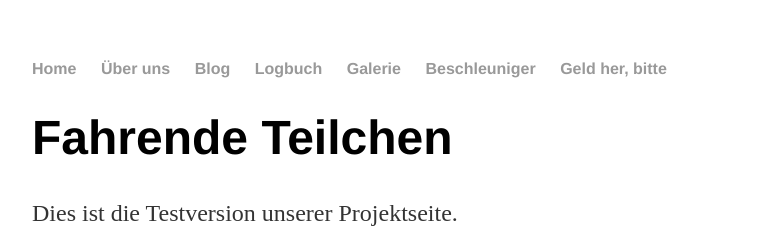
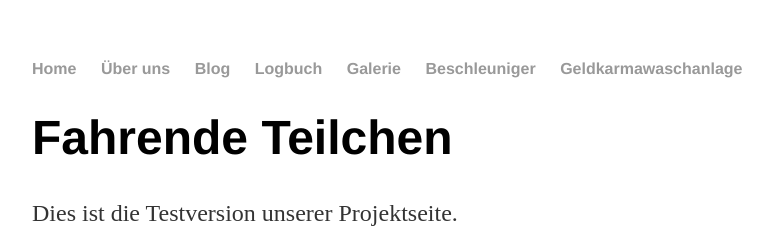
Before and after one commit to fahrendeteilchen/fahrendeteilchen.github.io, a Jekyll site: the page built from index.html, in a window 1280 px wide. Shown: the top 252 px of the page, without its empty margins (160-933 px from the left). Built offline with Jekyll 4.4.1, drawn with Linux system fonts in a browser that asks for light colours.

Commit message:
Update default.html

```diff
--- a/_layouts/default.html
+++ b/_layouts/default.html
@@ -14,7 +14,7 @@
         		<li><a href="/log">Logbuch</a></li>
         		<li><a href="/gallery">Galerie</a></li>
         		<li><a href="/text/accelerator">Beschleuniger</a></li>
-        		<li><a href="/geldher">Geld her, bitte</a></li>
+        		<li><a href="/geldher">Geldkarmawaschanlage</a></li>
     		</ul>
 		</nav>
 		<div class="container">
```
